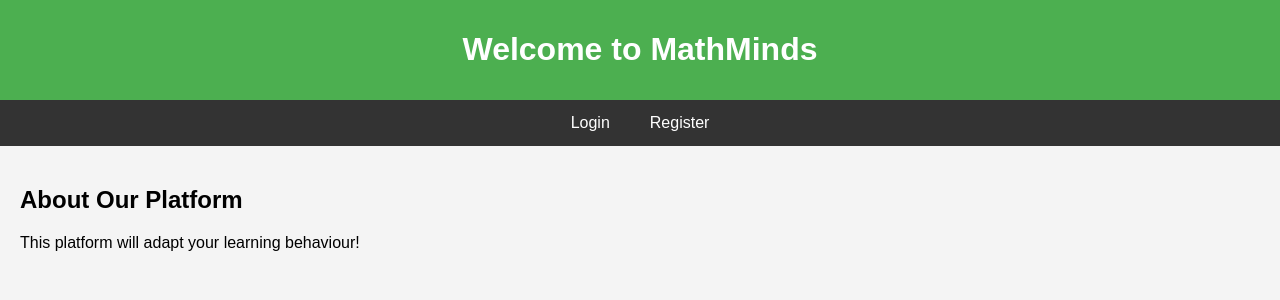
After one commit to frankstanley60/e-learning-platform, a Django app: template users/templates/users/home.html in a window 1280 px wide. The commit adds this page. Shown: the top 300 px of the page. Run offline with Django 3.2, Linux system fonts and the light colour scheme; the template is opened without the code that fills it, so the values that code supplies are empty.

Commit message:
commit users

```diff
--- /dev/null
+++ b/users/templates/users/home.html
@@ -0,0 +1,55 @@
+<!DOCTYPE html>
+<html lang="en">
+<head>
+    <meta charset="UTF-8">
+    <title>Home</title>
+    <style>
+        body {
+            font-family: Arial, sans-serif;
+            margin: 0;
+            padding: 0;
+            background-color: #f4f4f4;
+        }
+        .header {
+            background-color: #4CAF50;
+            padding: 10px;
+            text-align: center;
+            color: white;
+        }
+        .nav {
+            display: flex;
+            justify-content: center;
+            background-color: #333;
+        }
+        .nav a {
+            padding: 14px 20px;
+            display: block;
+            color: white;
+            text-align: center;
+            text-decoration: none;
+        }
+        .nav a:hover {
+            background-color: #ddd;
+            color: black;
+        }
+        .content {
+            padding: 20px;
+        }
+    </style>
+</head>
+<body>
+    <div class="header">
+        <h1>Welcome to MathMinds</h1>
+    </div>
+    <div class="nav">
+
+
+        <a href="{% url 'login' %}">Login</a>
+        <a href="{% url 'register_view' %}">Register</a>
+    </div>
+    <div class="content">
+        <h2>About Our Platform</h2>
+        <p>This platform will adapt your learning behaviour!</p>
+    </div>
+</body>
+</html>
--- a/users/urls.py
+++ b/users/urls.py
@@ -5,5 +5,6 @@ urlpatterns = [
     path('register/', views.register_view, name='register_view'),
     path('login/', views.login_view, name='login'),
     path('profile/edit/', views.edit_profile_view, name='edit_profile'),
-    path('profile/', views.profile_view, name='profile')
+    path('profile/', views.profile_view, name='profile'),
+    path('home/', views.home, name='home'),
 ]
```
Also changed, not shown: users/templates/users/login_form.html (+53 -1 lines), users/templates/users/registration_form.html (+55 -2 lines), users/views.py (+7 -2 lines).
